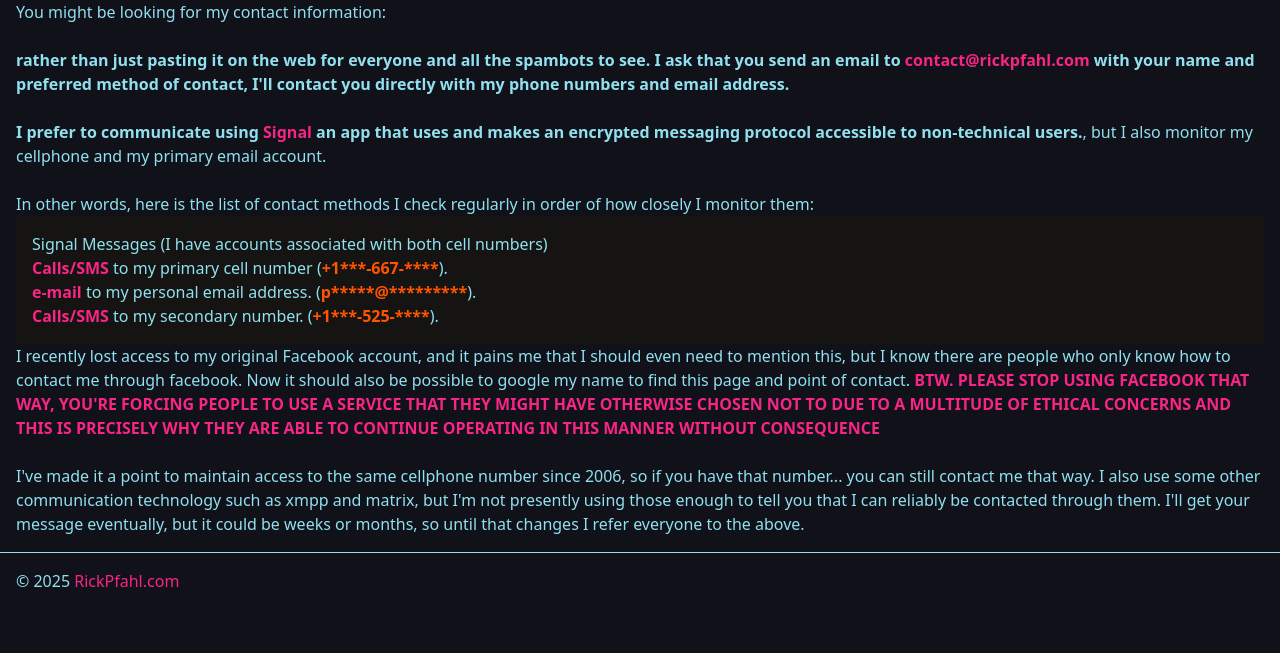
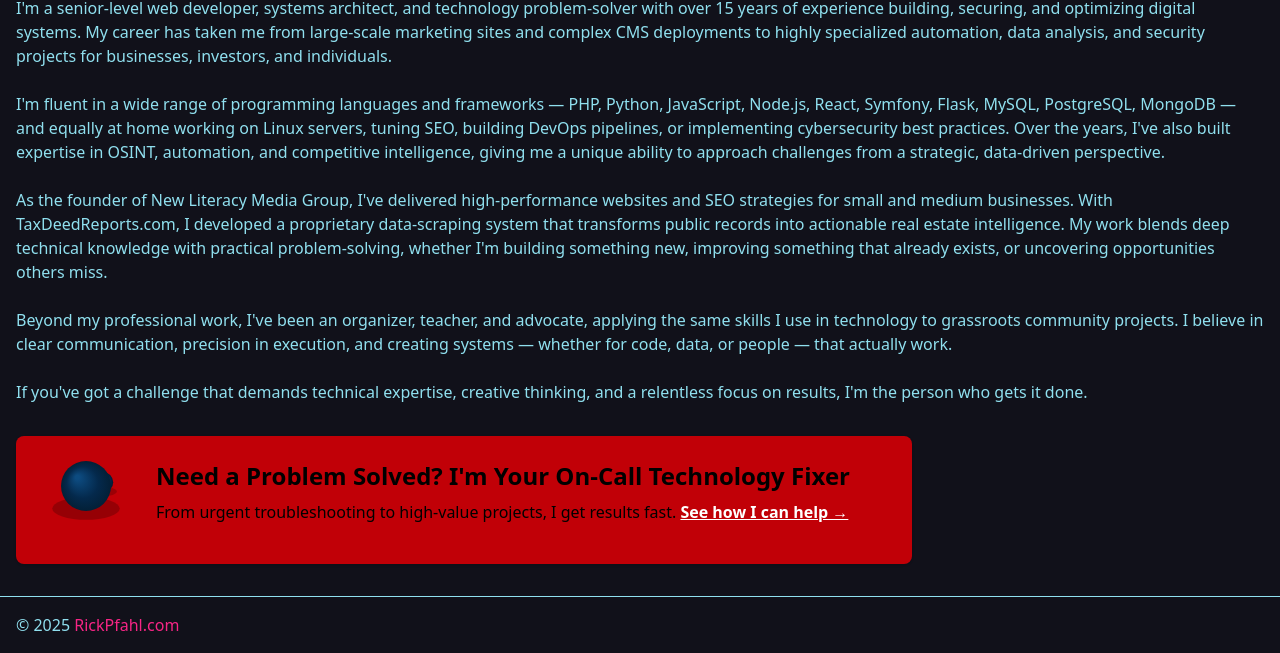
Before and after one commit to pfahlr/rickpfahl.com, a plain HTML site: page docs/index.html in a window 1280 px wide. Shown: the part 194-847 px from the top of the page. Before the commit the page ends 803 px from the top, so only its background shows below. Drawn offline with nearby package versions, Linux system fonts and the light colour scheme.

Commit message:
add consulting page

```diff
--- a/docs/default.css
+++ b/docs/default.css
@@ -2,6 +2,18 @@ h2
 {
 color:#fb5607;
 }
+
+.feature-call-out h2, .feature-call-out
+{
+color:#000;
+}
+
+.feature-call-out a {
+	color:#FFF;
+	font-weight: bold;
+}
+
+
 h3
 {
 color:#c77dff;
--- a/docs/index.html
+++ b/docs/index.html
@@ -29,71 +29,31 @@
 	<hr class="mb-4"/>
 	</header>
 	<section class="m-4 navigation-section">
-	<a class="active-nav"href="./index.html">CONTACT</a> | <a href="./resume.html">RESUME</a> | <a href="./links.html">LINKS</a>
+	<a class="active-nav" href="index.html">HOME</a> | <a href="./resume.html">RESUME</a> | <a href="./contact.html">CONTACT</a> | <a  href="./links.html">LINKS</a>
 	<hr class="mt-4 mb-4" />
 
 	</section>
-   <section class="m-4 contact-section">
-
-	Hello, my name is Rick Pfahl. Presumably you know me and that's what has
-	landed you here.
-
-	<br/><br/>
-	You might be looking for my contact information:
-
-	<br/><br/>
-
-	<strong>rather than just pasting it on the web for everyone and all the
-	spambots to see. I ask that you send an email to
-	<a href="mailto:contact@rickpfahl.com">contact@rickpfahl.com</a>
-	with your name and preferred method of contact, I'll contact you directly
-	with my phone numbers and email address.
-
-	<br/><br/>
-	I prefer to communicate using <a target="_blank" href="https://signal.org">Signal</a>
-	an app that uses and makes an encrypted messaging protocol accessible
-	to non-technical users.</strong>, but I also monitor my cellphone
-	and my primary email account.
-
-	<br/><br/>
-    In other words, here is the list of contact methods I check
-	regularly in order of how closely I monitor them:
-    <div class="p-4 bg-lighter ">
-	<ol>
-	<li>Signal Messages (I have accounts associated with both cell numbers)<li>
-	<li><span class="highlight">Calls/SMS</span> to my primary cell number
-	(<span class="accent">+1***-667-****</span>).</li>
-	<li><span class="highlight">e-mail</span> to my personal email address.
-	(<span class="accent">p*****@*********</span>).</li>
-	<li><span class="highlight">Calls/SMS</span> to my secondary number.
-	(<span class="accent">+1***-525-****</span>).</li>
-	</ol>
+  <section class="m-4 contact-section">
+  <h2 class="text-3xl" >About Rick Pfahl</h2>
+	<div class="mt-2 mb-6" >I'm a senior-level web developer, systems architect, and technology problem-solver with over 15 years of experience building, securing, and optimizing digital systems. My career has taken me from large-scale marketing sites and complex CMS deployments to highly specialized automation, data analysis, and security projects for businesses, investors, and individuals.</div>
+	<div class="mt-2 mb-6" >I'm fluent in a wide range of programming languages and frameworks — PHP, Python, JavaScript, Node.js, React, Symfony, Flask, MySQL, PostgreSQL, MongoDB — and equally at home working on Linux servers, tuning SEO, building DevOps pipelines, or implementing cybersecurity best practices. Over the years, I've also built expertise in OSINT, automation, and competitive intelligence, giving me a unique ability to approach challenges from a strategic, data-driven perspective.</div>
+	<div class="mt-2 mb-6" >As the founder of New Literacy Media Group, I've delivered high-performance websites and SEO strategies for small and medium businesses. With TaxDeedReports.com, I developed a proprietary data-scraping system that transforms public records into actionable real estate intelligence. My work blends deep technical knowledge with practical problem-solving, whether I'm building something new, improving something that already exists, or uncovering opportunities others miss.</div>
+	<div class="mt-2 mb-6" >Beyond my professional work, I've been an organizer, teacher, and advocate, applying the same skills I use in technology to grassroots community projects. I believe in clear communication, precision in execution, and creating systems — whether for code, data, or people — that actually work.</div>
+	<div class="mt-2 mb-6" >If you've got a challenge that demands technical expertise, creative thinking, and a relentless focus on results, I'm the person who gets it done.</div>
+	</section>
+	<aside class="feature-call-out max-w-4xl bg-red-700 p-6 rounded-lg shadow  mt-8 mb-8 ml-4 mr-4" style="position:relative; padding-left:140px;">
+	<canvas style="position:absolute; left:20px; top:0; " id="c" ></canvas></div>
+		<h2 class="text-2xl font-bold mb-2 text-sky-900">Need a Problem Solved? I'm Your On‑Call Technology Fixer</h2>
+	<div class="mb-4">From urgent troubleshooting to high‑value projects, I get results fast.
+	<a href="./consulting.html" class="text-blue-600 underline">See how I can help →</a></div>
 	</div>
-
-	I recently lost access to my original Facebook account, and it pains me
-	that I should even need to mention this, but I know there are people
-	who only know how to contact me through facebook. Now it should also
-	be possible to google my name to find this page and point of contact.
-	<span class="highlight uppercase">BTW. PLEASE STOP USING FACEBOOK THAT
-	WAY, YOU'RE FORCING PEOPLE TO USE A SERVICE THAT THEY MIGHT HAVE
-	OTHERWISE CHOSEN NOT TO DUE TO A MULTITUDE OF ETHICAL CONCERNS AND
-	THIS IS PRECISELY WHY THEY ARE ABLE TO CONTINUE OPERATING IN THIS MANNER
-	WITHOUT CONSEQUENCE</span>
-
-	<br/><br/>
-
-	I've made it a point to maintain access to the same cellphone number
-	since 2006, so if you have that number... you can still contact me
-	that way. I also use some other communication technology such as
-	xmpp and matrix, but I'm not presently using those enough to tell
-	you that I can reliably be contacted through them. I'll get your
-	message eventually, but it could be weeks or months, so until that
-	changes I refer everyone to the above.
-	</section>
+	<script src="./scripts/orbit.js"></script>
+	</aside>
 
 	<hr>
 	<footer class="m-4">
 	&copy; 2025 <a href="https://rickpfahl.com">RickPfahl.com</a>
 	</footer>
+
 </body>
 <html>
--- /dev/null
+++ b/docs/scripts/orbit.js
@@ -0,0 +1,213 @@
+(function(){
+  const canvas = document.getElementById('c');
+  const ctx = canvas.getContext('2d');
+
+  // Resize for DPR
+  function resize() {
+    const dpr = Math.max(1, window.devicePixelRatio || 1);
+    const w = Math.min(100);
+    const h = Math.min(100);
+    canvas.style.width = w + 'px';
+    canvas.style.height = h + 'px';
+    canvas.width = Math.round(w * dpr);
+    canvas.height = Math.round(h * dpr);
+    ctx.setTransform(dpr, 0, 0, dpr, 0, 0);
+  }
+  window.addEventListener('resize', resize);
+  resize();
+
+  const centralRadius = 25;
+  const satelliteRadius =10;
+  const orbitA = 40; // semi-major
+  const orbitB = 20; // semi-minor
+  const orbitSpeed = 4;      // radians/sec
+  const yawSpeed = 0;        // major axis rotation
+  const pitchSpeed = 3;      // tilt oscillation
+  const rollSpeed = .021;      // added roll rotation
+
+  const centralColor = { base:'#04294c', mid:'#0d4b80', rim:'#032037' };
+  const satColor     = { base:'#073067', mid:'#1a67a6', rim:'#021a2f' };
+
+  function sphereGradient(ctx, x, y, r, color) {
+    const lx = x - r * 0.35;
+    const ly = y - r * 0.35;
+    const grad = ctx.createRadialGradient(lx, ly, r * 0.08, x, y, r);
+    grad.addColorStop(0, color.mid);
+    grad.addColorStop(0.6, color.base);
+    grad.addColorStop(1, color.rim);
+    return grad;
+  }
+
+  function softShadow(ctx, x, y, r, intensity=0.45) {
+    ctx.save();
+    ctx.fillStyle = `rgba(0,0,0,${0.22 * intensity})`;
+    ctx.beginPath();
+    ctx.ellipse(x, y + r * 0.9, r * 1.35, r * 0.45, 0, 0, Math.PI * 2);
+    ctx.fill();
+    ctx.restore();
+  }
+
+  function project3D(x, y, z, cx, cy, scale=1) {
+    const perspective = 500 / (500 - z);
+    return {
+      x: cx + x * perspective * scale,
+      y: cy + y * perspective * scale,
+      scale: perspective
+    };
+  }
+
+  let paused = false;
+  let last = performance.now() / 1000;
+  let theta = 0;
+  let yaw = 0;
+  let pitchPhase = 0;
+  let roll = 0;
+
+  function step(nowMs) {
+  const now = nowMs / 1000;
+  const dt = Math.min(0.033, now - last);
+  last = now;
+
+  if (!paused) {
+    theta += orbitSpeed * dt;
+    yaw += yawSpeed * dt;
+    pitchPhase += pitchSpeed * dt;
+    roll += rollSpeed * dt;
+  }
+
+  const w = canvas.clientWidth;
+  const h = canvas.clientHeight;
+  const cx = w / 2;
+  const cy = h / 2;
+  ctx.clearRect(0, 0, w, h);
+
+  // Pitch oscillates between -25° and 25°
+  const pitch = Math.sin(pitchPhase) * (Math.PI / 7);
+
+  // --- Calculate all orbit points with full rotation ---
+  const orbitPoints = [];
+  const steps = 100;
+  for (let i = 0; i <= steps; i++) {
+    const angle = (i / steps) * 2 * Math.PI;
+
+    let x = orbitA * Math.cos(angle);
+    let y = 0;
+    let z = orbitB * Math.sin(angle);
+
+    // Roll rotation (Z-axis)
+    let x1 = x * Math.cos(roll) - y * Math.sin(roll);
+    let y1 = x * Math.sin(roll) + y * Math.cos(roll);
+    let z1 = z;
+
+    // Pitch rotation (X-axis)
+    let x2 = x1;
+    let y2 = y1 * Math.cos(pitch) - z1 * Math.sin(pitch);
+    let z2 = y1 * Math.sin(pitch) + z1 * Math.cos(pitch);
+
+    // Yaw rotation (Y-axis)
+    let x3 = x2 * Math.cos(yaw) + z2 * Math.sin(yaw);
+    let y3 = y2;
+    let z3 = -x2 * Math.sin(yaw) + z2 * Math.cos(yaw);
+
+    // Project 2D point
+    const p = project3D(x3, y3, z3, cx, cy);
+
+    orbitPoints.push({ x3, y3, z3, px: p.x, py: p.y });
+  }
+
+  // Helper to draw path from points array
+  function drawPath(points) {
+    ctx.beginPath();
+    for (let i = 0; i < points.length; i++) {
+      if (i === 0) ctx.moveTo(points[i].px, points[i].py);
+      else ctx.lineTo(points[i].px, points[i].py);
+    }
+   // ctx.stroke();
+  }
+
+  // Draw behind points first
+  //ctx.save();
+  ctx.strokeStyle = 'rgba(255,255,255,0.3)';
+  ctx.lineWidth = 1;
+
+  const behindPoints = orbitPoints.filter(p => p.z3 <= 0);
+  if (behindPoints.length) drawPath(behindPoints);
+
+  //ctx.restore();
+
+  // --- Calculate satellite position with same rotations ---
+
+  let x = orbitA * Math.cos(theta);
+  let y = 0;
+  let z = orbitB * Math.sin(theta);
+
+  // Roll rotation (Z-axis)
+  let x1 = x * Math.cos(roll) - y * Math.sin(roll);
+  let y1 = x * Math.sin(roll) + y * Math.cos(roll);
+  let z1 = z;
+
+  // Pitch rotation (X-axis)
+  let x2 = x1;
+  let y2 = y1 * Math.cos(pitch) - z1 * Math.sin(pitch);
+  let z2 = y1 * Math.sin(pitch) + z1 * Math.cos(pitch);
+
+  // Yaw rotation (Y-axis)
+  let x3 = x2 * Math.cos(yaw) + z2 * Math.sin(yaw);
+  let y3 = y2;
+  let z3 = -x2 * Math.sin(yaw) + z2 * Math.cos(yaw);
+
+  // Project satellite position
+  const satPos = project3D(x3, y3, z3, cx, cy);
+
+  // Central sphere always at (0,0,0)
+  const centralPos = project3D(0, 0, 0, cx, cy);
+
+  // Draw central sphere here (between behind and front path)
+
+
+  // Draw satellite based on depth order
+  const satelliteBehind = z3 > 0;
+
+  if (satelliteBehind) {
+    // Satellite behind central sphere
+    softShadow(ctx, satPos.x, satPos.y, satelliteRadius * satPos.scale, 0.9);
+    ctx.beginPath();
+    ctx.arc(satPos.x, satPos.y, satelliteRadius * satPos.scale, 0, Math.PI * 2);
+    ctx.fillStyle = sphereGradient(ctx, satPos.x, satPos.y, satelliteRadius * satPos.scale, satColor);
+    ctx.fill();
+  }
+ softShadow(ctx, centralPos.x, centralPos.y, centralRadius, 1.0);
+  ctx.beginPath();
+  ctx.arc(centralPos.x, centralPos.y, centralRadius, 0, Math.PI * 2);
+  ctx.fillStyle = sphereGradient(ctx, centralPos.x, centralPos.y, centralRadius, centralColor);
+  ctx.fill();
+
+  // Draw front points path over sphere
+  //ctx.save();
+ // ctx.strokeStyle = 'rgba(255,255,255,0.3)';
+  //ctx.lineWidth = 1;
+
+  const frontPoints = orbitPoints.filter(p => p.z3 > 0);
+  if (frontPoints.length) drawPath(frontPoints);
+
+  ctx.restore();
+  if (!satelliteBehind) {
+    // Satellite in front of central sphere
+    softShadow(ctx, satPos.x, satPos.y, satelliteRadius * satPos.scale, 0.9);
+    ctx.beginPath();
+    ctx.arc(satPos.x, satPos.y, satelliteRadius * satPos.scale, 0, Math.PI * 2);
+    ctx.fillStyle = sphereGradient(ctx, satPos.x, satPos.y, satelliteRadius * satPos.scale, satColor);
+    ctx.fill();
+  }
+
+  requestAnimationFrame(step);
+}
+
+  requestAnimationFrame(step);
+
+  document.getElementById('toggle').addEventListener('click', e => {
+    e.preventDefault();
+    paused = !paused;
+    e.target.textContent = paused ? 'Resume' : 'Pause';
+  });
+})();
```
Also changed, not shown: docs/consulting.html (added, +48 -0 lines), docs/contact.html (added, +105 -0 lines), docs/links.html (+1 -1 lines), docs/resume.html (+1 -1 lines), docs/sample-pages.html (+1 -1 lines).
